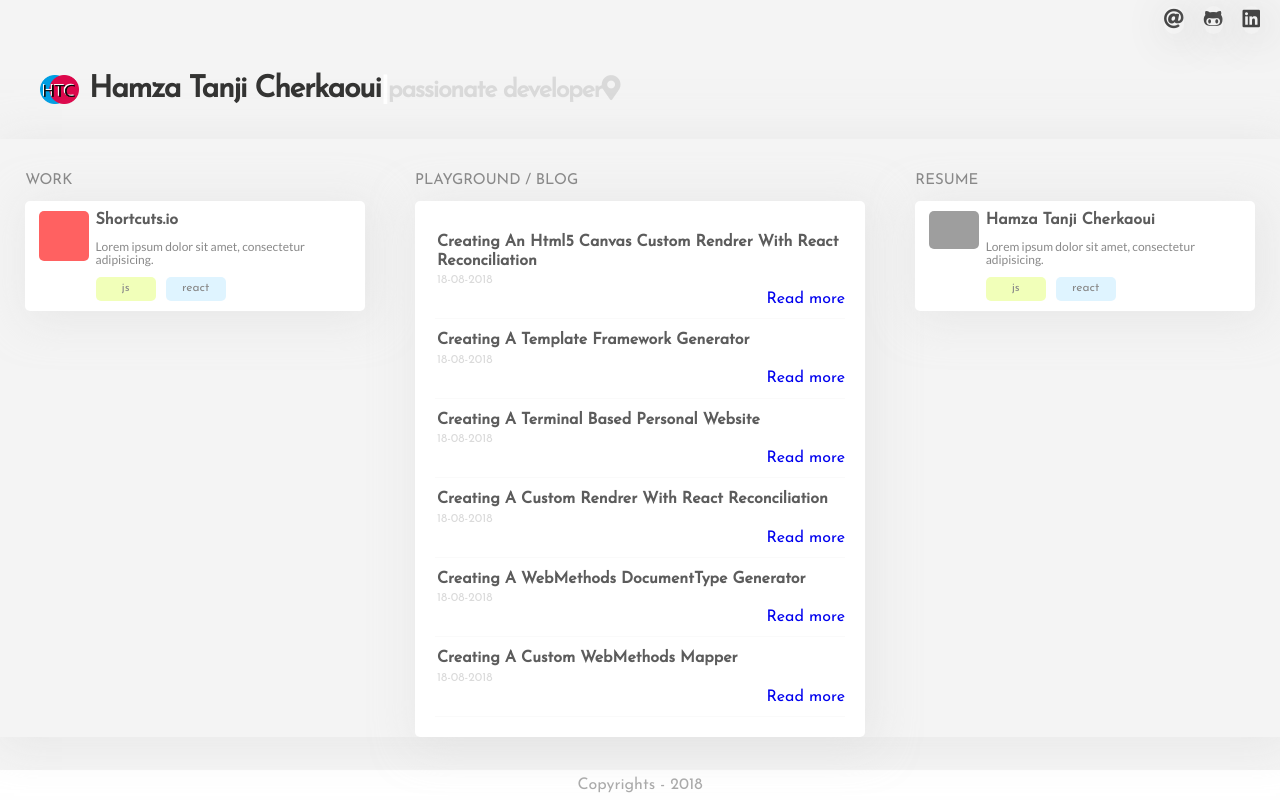
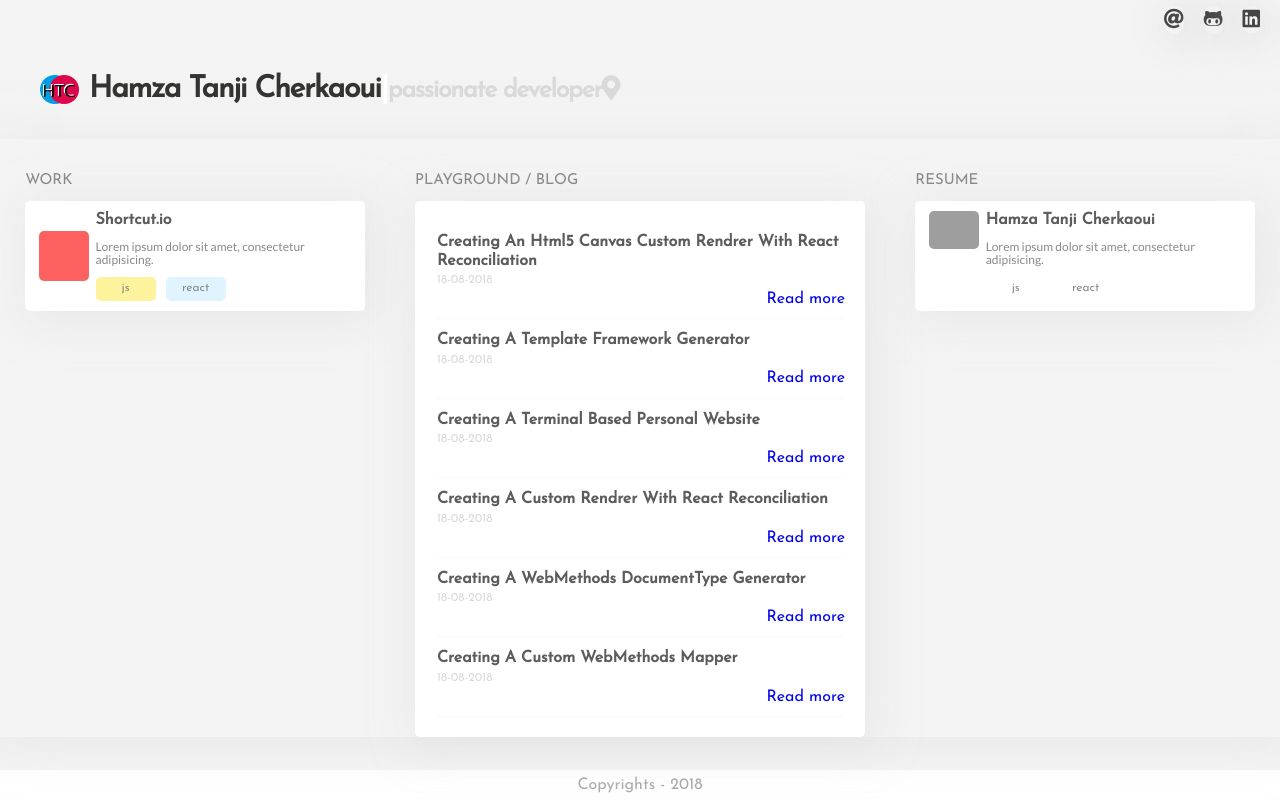
Before and after one commit to HamzaTanjiCherkaoui/personalWebsite, a React (Create React App) app: page / in a window 1280 px wide. Built offline with nearby package versions, Linux system fonts and the light colour scheme; grey boxes are pictures that could not be loaded.

Commit message:
adding Card and Tag Component

```diff
--- a/src/App.css
+++ b/src/App.css
@@ -125,7 +125,7 @@ h2 {
 .tags {
 	display: flex;
 }
-.tags div {
+.tags div , .tag {
 
 	color: #898989;
 	font-size: 12px;
@@ -139,10 +139,10 @@ h2 {
 
 
 }
-.js {
+.yellow {
 	background-color: #F1FFB9;
 }
-.react {
+.light-blue {
 	background-color: #DFF4FF
 }
 a {
--- a/src/App.js
+++ b/src/App.js
@@ -1,5 +1,6 @@
 import React, {Component} from 'react';
 import Header from './components/header/Header';
+import Card from './components/card/Card';
 import logo from './logo.png';
 import './App.css';
 
@@ -28,24 +29,13 @@ class App extends Component {
             <div className="section">
               <h2>Work</h2>
               <ul className="no-padding">
-                <li className="card hover">
-                  <a href="projectDetails.html">
-                    <div className="image red"></div>
-                  </a>
-                  <div className="details">
-                    <a href="projectDetails.html">
-                      <div className="label">Shortcuts.io</div>
-                      <div className="description">Lorem ipsum dolor sit amet, consectetur adipisicing.</div>
-                      <div className="tags">
-                        <div className="js">js</div>
-                        <div className="react">react</div>
-                      </div>
-                    </a>
-                    <div>
-                      <a href="projectDetails.html"></a>
-                    </div>
-                  </div>
-                </li>
+
+             <Card
+                title="Shortcut.io"
+                subTitle="Lorem ipsum dolor sit amet, consectetur adipisicing."
+                 effect="hover"
+             tags={[{label:"js" , color :"yellow" },{label:"react" , color : "light-blue" }]}
+             />
 
               </ul>
             </div>
--- /dev/null
+++ b/src/components/card/Card.js
@@ -0,0 +1,26 @@
+import React from 'react';
+import Tag from '../tag/Tag';
+const Card = ({title, subTitle, effect, tags, onClick}) => {
+    return (
+        <React.Fragment>
+        <a onClick={onClick}>
+            <li className={`card ${effect}`}>
+                    <div className={`image red `}></div>
+                    <div className="details">
+                        <div className="label">{title}</div>
+                        <div className="description">{subTitle}</div>
+                        <div className="tags">
+                            {tags.map(tag=>{
+                                return <Tag label={tag.label} color ={tag.color}/>
+                            })}
+                        </div>
+                        <div>
+                        </div>
+                    </div>
+            </li>
+            </a>
+        </React.Fragment>
+    );
+}
+
+export default Card ;
--- a/src/components/header/Header.js
+++ b/src/components/header/Header.js
@@ -4,18 +4,18 @@ import './Header.css';
 const Header = ({rightNav ,logo,title, subTitle, additionalDetails}) => {
     return (
         <React.Fragment>
-            <div class="header">
+            <div className="header">
                 <div>
                     {rightNav}
                 </div>
             </div>
-            <div class="brand">
-                {logo && <img src={logo} class="logo"/>}
+            <div className="brand">
+                {logo && <img src={logo} className="logo"/>}
                 <h1>
                     {title}
-                    <span class="white">
+                    <span className="white">
                         |</span>
-                    <span class="light">{subTitle}
+                    <span className="light">{subTitle}
                         {additionalDetails}
                     </span>
                 </h1>
--- /dev/null
+++ b/src/components/tag/Tag.js
@@ -0,0 +1,10 @@
+import React from 'react';
+
+const Tag = ({label,color})=>{
+    return (
+        <React.Fragment>
+        <div className={`tag ${color}`}>{label}</div>
+        </React.Fragment>
+    )
+}
+export default Tag;
```
Also changed, not shown: src/components/card/Card.css (added), src/components/tag/Tag.css (added).
